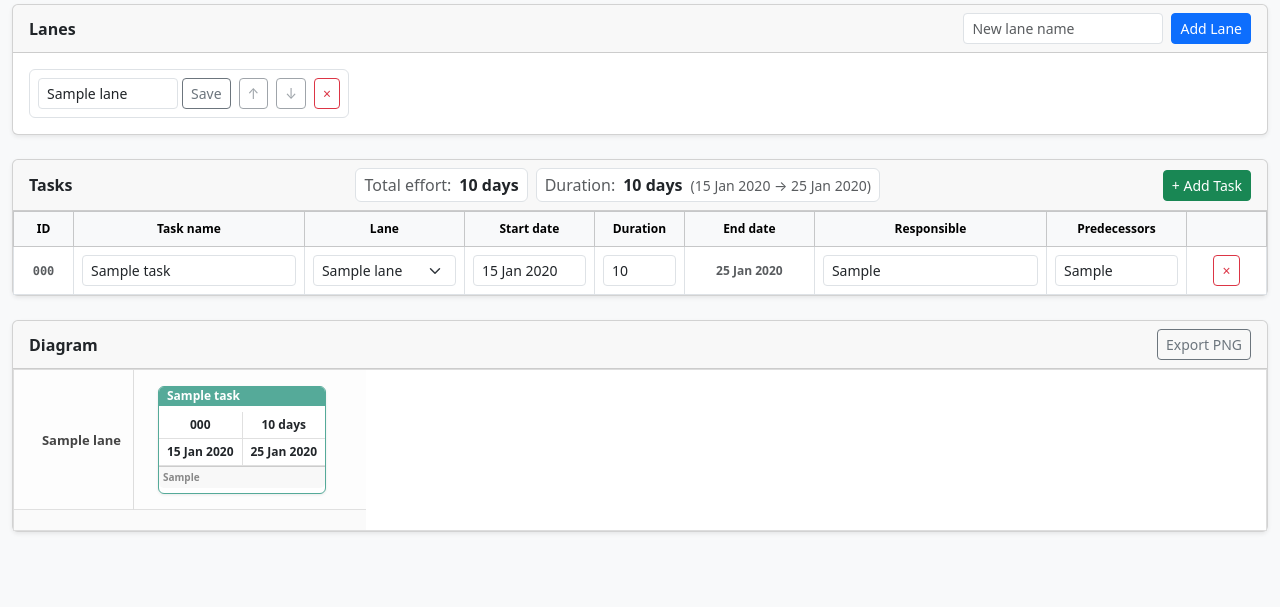
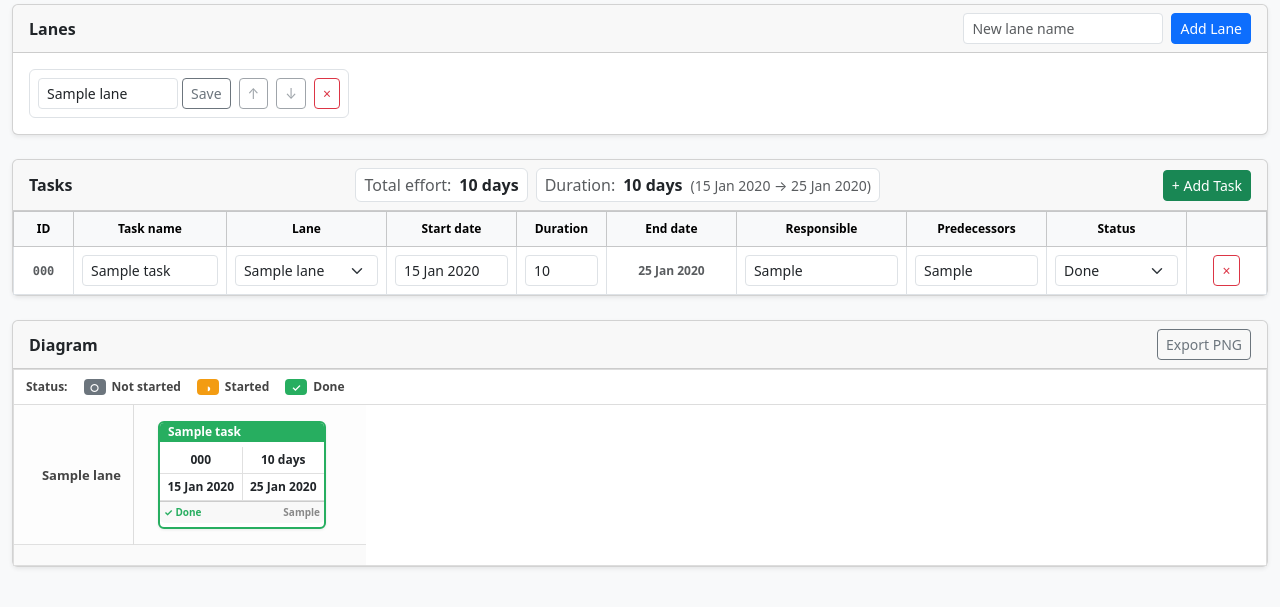
Before and after one commit to Manuman76/pert-swimlane, a Flask app: page /projects/1 in a window 1280 px wide. Shown: the part 130-737 px from the top of the page. Run offline with Flask 3, Linux system fonts and the light colour scheme; tables that the repository leaves empty hold one stand-in row (values such as "Sample post"); some libraries are stand-ins or nearby versions.

Commit message:
add status

```diff
--- a/app/diagram.py
+++ b/app/diagram.py
@@ -12,6 +12,13 @@ HEADER_H = 36
 RIGHT_MARGIN = 40
 # Vertical breathing room above/below the cards inside a lane.
 V_PAD = (LANE_H - CARD_H) // 2
+
+# Status styling: each of the three task states gets its own color.
+STATUS_STYLES = {
+    "not_started": {"border": "#6c757d", "bar": "#6c757d", "label": "Not started", "icon": "\u25cb"},
+    "started": {"border": "#f39c12", "bar": "#f39c12", "label": "Started", "icon": "\u25d1"},
+    "done": {"border": "#27ae60", "bar": "#27ae60", "label": "Done", "icon": "\u2713"},
+}
 
 
 def build_diagram(lanes, tasks):
@@ -109,6 +116,9 @@ def build_diagram(lanes, tasks):
     for p in positions.values():
         max_width = max(max_width, p["x"] + CARD_W + RIGHT_MARGIN)
     canvas_h = y_cursor + 20
+
+    # Status colors per task
+    task_status = {t.code: STATUS_STYLES[t.status] for t in tasks}
 
     # Build arrows
     arrows = []
@@ -225,4 +235,6 @@ def build_diagram(lanes, tasks):
         card_w=CARD_W,
         card_h=CARD_H,
         gap_x=GAP_X,
+        task_status=task_status,
+        status_styles=STATUS_STYLES,
     )
--- a/app/models.py
+++ b/app/models.py
@@ -36,6 +36,8 @@ class Task(db.Model):
     duration_days = db.Column(db.Integer, nullable=False)
     responsible = db.Column(db.Text, nullable=True)
     predecessors = db.Column(db.Text, nullable=True)
+    started = db.Column(db.Boolean, nullable=False, default=False)
+    done = db.Column(db.Boolean, nullable=False, default=False)
     created_at = db.Column(db.DateTime, default=datetime.utcnow)
     updated_at = db.Column(db.DateTime, default=datetime.utcnow, onupdate=datetime.utcnow)
 
@@ -44,6 +46,15 @@ class Task(db.Model):
     @property
     def end_date(self):
         return self.start_date + timedelta(days=self.duration_days)
+
+    @property
+    def status(self):
+        """One of 'not_started', 'started', 'done' (done wins)."""
+        if self.done:
+            return "done"
+        if self.started:
+            return "started"
+        return "not_started"
 
     def predecessor_codes(self):
         if not self.predecessors:
--- a/app/routes.py
+++ b/app/routes.py
@@ -343,6 +343,12 @@ def update_task(task_id):
 
     new_resp = request.form.get("responsible", task.responsible or "").strip() or None
     new_preds = request.form.get("predecessors", task.predecessors or "").strip() or None
+    # Status dropdown: 'not_started' | 'started' | 'done'. If absent, keep current state.
+    status_value = request.form.get("status")
+    if status_value not in ("not_started", "started", "done"):
+        status_value = task.status
+    started_by_status = status_value in ("started", "done")
+    done_by_status = status_value == "done"
 
     # Validate using a temporary task without touching the real one.
     temp = Task(
@@ -354,6 +360,8 @@ def update_task(task_id):
         duration_days=new_dur,
         responsible=new_resp,
         predecessors=new_preds,
+        started=started_by_status,
+        done=done_by_status,
     )
 
     # The scheduling rule (start >= max(pred.end)) is only a blocking error
@@ -394,6 +402,8 @@ def update_task(task_id):
     task.duration_days = new_dur
     task.responsible = new_resp
     task.predecessors = new_preds
+    task.started = started_by_status
+    task.done = done_by_status
 
     # Push successors forward so the whole chain stays consistent.
     recalculate_project(proj.id)
--- a/app/static/css/style.css
+++ b/app/static/css/style.css
@@ -3,6 +3,40 @@
   overflow-x: auto;
   background: #fff;
   border: 1px solid #ddd;
+}
+
+.diagram-legend {
+  display: flex;
+  align-items: center;
+  gap: 16px;
+  padding: 8px 12px;
+  border-bottom: 1px solid #ddd;
+  background: #fff;
+  font-size: 12px;
+  color: #444;
+}
+
+.legend-title {
+  font-weight: 600;
+}
+
+.legend-item {
+  display: inline-flex;
+  align-items: center;
+  gap: 6px;
+}
+
+.legend-swatch {
+  display: inline-flex;
+  align-items: center;
+  justify-content: center;
+  width: 22px;
+  height: 16px;
+  border: 2px solid;
+  border-radius: 4px;
+  color: #fff;
+  font-size: 11px;
+  line-height: 1;
 }
 
 .diagram-canvas {
@@ -75,12 +109,17 @@
   display: flex;
   flex-direction: column;
   background: #fff;
-  border: 1px solid #5a9;
+  border: 2px solid;
   border-radius: 6px;
   box-shadow: 0 1px 3px rgba(0,0,0,0.08);
   overflow: hidden;
   z-index: 5;
 }
+
+/* Per-status card colors (set inline; see STATUS_STYLES in diagram.py). */
+.task-card.status-not_started { border-color: #6c757d; }
+.task-card.status-started    { border-color: #f39c12; }
+.task-card.status-done        { border-color: #27ae60; }
 
 .card-header-bar {
   flex: 0 0 auto; /* keep bar at top, center content below it */
@@ -131,13 +170,25 @@
 }
 
 .card-footer {
+  flex: 0 0 auto;
   min-height: 15px;
   display: flex;
   align-items: center;
+  justify-content: space-between;
+  gap: 4px;
   padding: 3px 4px;
   color: #888;
   font-size: 10px;
   white-space: nowrap;
+  overflow: hidden;
+  text-overflow: ellipsis;
+}
+
+.card-status {
+  font-weight: 700;
+}
+
+.card-responsible {
   overflow: hidden;
   text-overflow: ellipsis;
 }
--- a/app/templates/partials/diagram.html
+++ b/app/templates/partials/diagram.html
@@ -4,6 +4,19 @@
      whole diagram with an UndefinedError. #}
   {% set lane_tops = lane_tops if lane_tops is defined else {} %}
   {% set lane_heights = lane_heights if lane_heights is defined else {} %}
+  {% set task_status = task_status if task_status is defined else {} %}
+  {% set status_styles = status_styles if status_styles is defined else {} %}
+  <div class="diagram-legend">
+    <span class="legend-title">Status:</span>
+    {% for key in ("not_started", "started", "done") %}
+    {% if key in status_styles %}
+    <span class="legend-item" title="{{ status_styles[key].label }} tasks">
+      <span class="legend-swatch" style="background:{{ status_styles[key].bar }}; border-color:{{ status_styles[key].border }};">{{ status_styles[key].icon }}</span>
+      {{ status_styles[key].label }}
+    </span>
+    {% endif %}
+    {% endfor %}
+  </div>
   <div class="diagram-canvas" style="width:{{ canvas_w }}px; height:{{ canvas_h }}px;">
     <!-- Lane bands -->
     {% for lane in lanes %}
@@ -22,8 +35,9 @@
     {% for lane in lanes %}
       {% for task in tasks_by_lane[lane.id] %}
         {% set pos = positions[task.code] %}
-        <div class="task-card" style="left:{{ pos.x }}px; top:{{ pos.y }}px; width:{{ card_w }}px; height:{{ card_h }}px;">
-          <div class="card-header-bar" title="{{ task.name }}">{{ task.name }}</div>
+        {% set st = task_status.get(task.code, status_styles.get("not_started", {})) %}
+        <div class="task-card status-{{ task.status if task.status is defined else "not_started" }}" style="left:{{ pos.x }}px; top:{{ pos.y }}px; width:{{ card_w }}px; height:{{ card_h }}px;">
+          <div class="card-header-bar" style="background:{{ st.bar }}" title="{{ task.name }} ({{ st.label }})">{{ task.name }}</div>
           <div class="card-body">
             <div class="card-row">
               <div class="card-cell">{{ task.code }}</div>
@@ -33,7 +47,10 @@
               <div class="card-cell">{{ task.start_date.strftime("%-d %b %Y") }}</div>
               <div class="card-cell">{{ task.end_date.strftime("%-d %b %Y") }}</div>
             </div>
-            <div class="card-footer">{{ task.responsible or '' }}</div>
+            <div class="card-footer">
+              <span class="card-status" style="color:{{ st.bar }}">{{ st.icon }} {{ st.label }}</span>
+              {% if task.responsible %}<span class="card-responsible">{{ task.responsible }}</span>{% endif %}
+            </div>
           </div>
         </div>
       {% endfor %}
--- a/app/templates/partials/task_row.html
+++ b/app/templates/partials/task_row.html
@@ -15,6 +15,7 @@
   {% set t_resp = task.responsible %}
   {% set t_preds = task.predecessors %}
 {% endif %}
+{% set t_status = task.status %}
 <tr id="task-row-{{ task.id }}">
   <td class="font-monospace text-muted">{{ task.code }}</td>
   <td>
@@ -47,6 +48,14 @@
     {% endif %}
   </td>
   <td>
+    <select form="task-form-{{ task.id }}" name="status" class="form-select form-select-sm"
+            onchange="htmx.trigger('#task-form-{{ task.id }}', 'submit')">
+      <option value="not_started" {% if t_status == "not_started" %}selected{% endif %}>Not started</option>
+      <option value="started" {% if t_status == "started" %}selected{% endif %}>Started</option>
+      <option value="done" {% if t_status == "done" %}selected{% endif %}>Done</option>
+    </select>
+  </td>
+  <td>
     <form id="task-form-{{ task.id }}" method="POST" action="{{ url_for('main.update_task', task_id=task.id) }}"
           hx-post="{{ url_for('main.update_task', task_id=task.id) }}"
           hx-target="#task-table-body"
--- a/app/templates/project.html
+++ b/app/templates/project.html
@@ -114,6 +114,7 @@
                 <th style="width:130px">End date</th>
                 <th>Responsible</th>
                 <th style="width:140px">Predecessors</th>
+                <th style="width:140px">Status</th>
                 <th style="width:80px"></th>
               </tr>
             </thead>
--- a/requirements.txt
+++ b/requirements.txt
@@ -1,3 +1,4 @@
 Flask==3.0.3
 Flask-SQLAlchemy==3.1.1
+gunicorn==23.0.0
 pytest==8.3.2
```
Also changed, not shown: app/__init__.py (+15 -0 lines), tests/test_app.py (+68 -2 lines), README.md.
